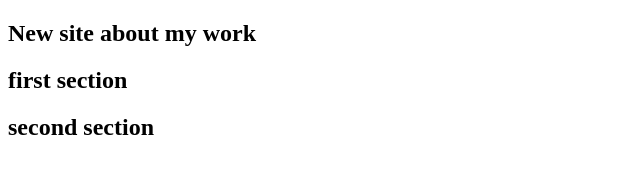
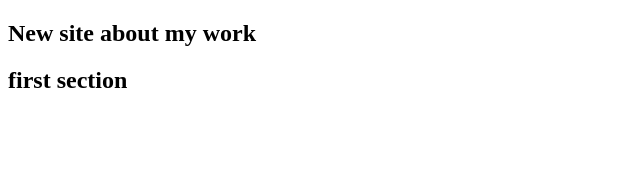
Before and after one commit to Andrej1214/vector, a plain HTML site: page index.html in a window 1280 px wide. Shown: the whole page, without its empty margins (0-640 px from the left). Drawn offline with Linux system fonts and the light colour scheme.

Commit message:
delete second section in index

```diff
--- a/index.html
+++ b/index.html
@@ -10,8 +10,6 @@
     <div>
         <h2> first section </h2>
     </div>
-    <div>
-        <h2> second section </h2>
-    </div>
+
 </body>
 </html>
```
